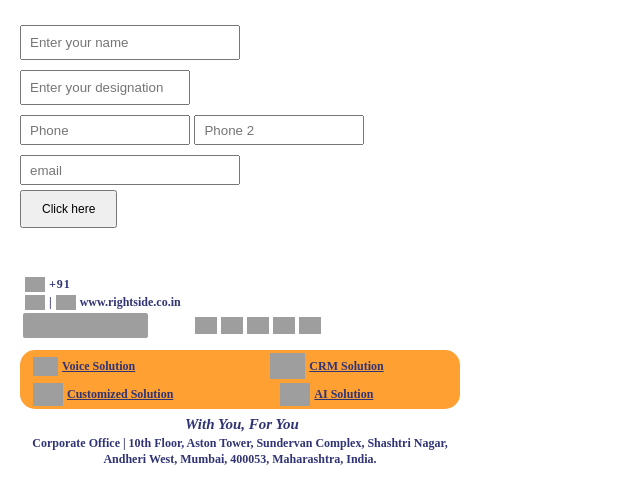
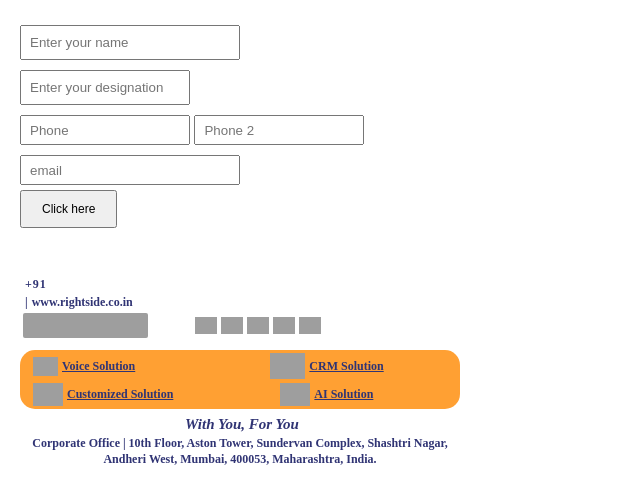
Before and after one commit to Right-side123/Email_Signature, a plain HTML site: page index.html in a window 1280 px wide. Both pictures are taken after a click on the button "Click here". Shown: the whole page, without its empty margins (0-640 px from the left). Drawn offline with Linux system fonts and the light colour scheme; grey boxes are pictures that could not be loaded.

Commit message:
add skype id

```diff
--- a/index.html
+++ b/index.html
@@ -49,14 +49,14 @@
           <Span style="font-size: 12; font-weight: 600; font-family: trebuchet M; color:#303474; margin-left: 5px;">${name}</Span><br/>
           <Span style="font-size: 12px; font-weight: 600; font-family: trebuchet M; color:#303474; margin-left: 5px;">${designation}</Span>
           <div>
-            <img src="https://github.com/Right-side123/Signature/blob/main/logos/callicon.png?raw=true" alt="Phone" style="max-width: 20px; vertical-align: middle; margin-left: 5px;">
-            <span style="font-size: 12px; font-family: trebuchet M; color:#303474; font-weight:600; letter-spacing:1px;">+91 ${phone1.slice(0, 5)} ${phone1.slice(5)} ${phone2 ? ` | +91 ${phone2.slice(0, 5)} ${phone2.slice(5)}` : ''}</span>
+
+            <span style="font-size: 12px; font-family: trebuchet M; color:#303474; font-weight:600; letter-spacing:1px; margin-left: 5px;">+91 ${phone1.slice(0, 5)} ${phone1.slice(5)} ${phone2 ? ` | +91 ${phone2.slice(0, 5)} ${phone2.slice(5)}` : ''}</span>
           </div>
 
           <div>
-            <img src="https://raw.githubusercontent.com/Right-side123/Signature/refs/heads/main/logos/emailIcon.png" alt="Email" style="max-width: 20px; vertical-align: middle; margin-left: 5px;">
-            <span style="color:#303474; font-family: trebuchet M; font-weight:600; font-size: 12px;  text-decoration:none; display:inline-block;">${email} |</span>
-             <img src="https://raw.githubusercontent.com/Right-side123/Signature/refs/heads/main/logos/wwwIcon.png" alt="Website" style="max-width: 20px; vertical-align: middle;"/>
+
+            <span style="color:#303474; font-family: trebuchet M; font-weight:600; font-size: 12px;  text-decoration:none; display:inline-block; margin-left: 5px;">${email} |</span>
+
             <span style="color: #303474; font-weight:600; font-size: 12px;  display:inline-block;"> www.rightside.co.in</span>
 
 
@@ -74,7 +74,7 @@
                 <a href="https://www.linkedin.com/company/6458395" target="_blank" style="text-decoration:none; display:inline-block; ">
                   <img src="https://github.com/Right-side123/Signature/blob/main/logos/linkedinn.png?raw=true" alt="linkedin" style="max-width: 22px;"/>
                 </a>
-                <a href="https://skype.com" target="_blank" style="text-decoration:none; display:inline-block;">
+                <a href="skype:rituurammalik?chat" target="_blank" style="text-decoration:none; display:inline-block;">
                   <img src="https://github.com/Right-side123/Signature/blob/main/logos/icons8-skype-48%20(1).png?raw=true" alt="skype" style="max-width: 22px;" />
                 </a>
                 <a href="https://x.com/RightSideBS" target="_blank" style="text-decoration:none; display:inline-block;">
```
